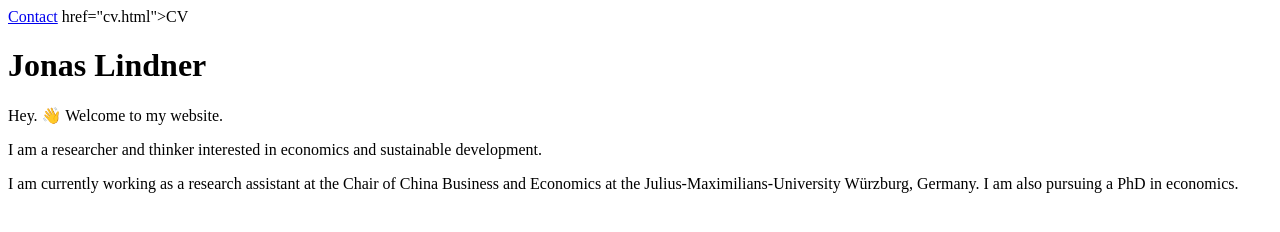
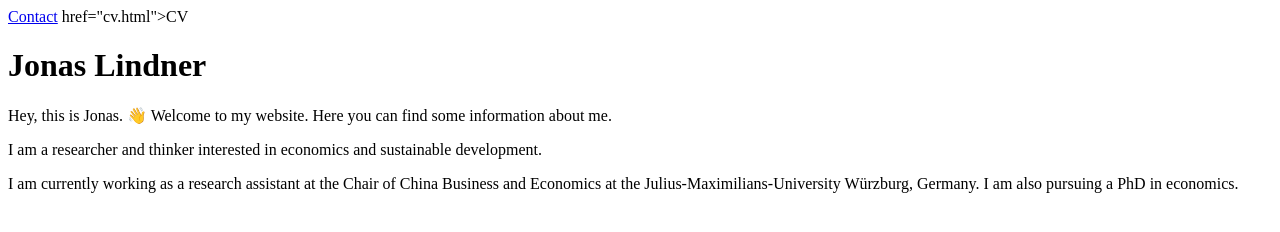
Before and after one commit to jonaslindner-econ/jonaslindner-econ.github.io, a plain HTML site: page index.html in a window 1280 px wide. Drawn offline with Linux system fonts and the light colour scheme.

Commit message:
Cleaning the code

```diff
--- a/index.html
+++ b/index.html
@@ -16,14 +16,19 @@
                 <a> href="cv.html">CV</a>
             </nav>
         </header>
+
+        <main>
             <h1>Jonas Lindner</h1>
-        <p>Hey. 👋 Welcome to my website.</p>
+            <p>Hey, this is Jonas. 👋 Welcome to my website. Here you can find some information about me.</p>
             <p> I am a researcher and thinker interested in economics and sustainable development. </p>
             <p>I am currently working as a research assistant at the Chair of China Business and Economics at
                 the Julius-Maximilians-University Würzburg, Germany. I am also pursuing a PhD in economics.</p>
-</p>
+        </main>
 
+        <footer>
 
+        </footer>
 
     </body>
+
 </html>
```
Lines whose indentation alone changed are shown as unchanged.
